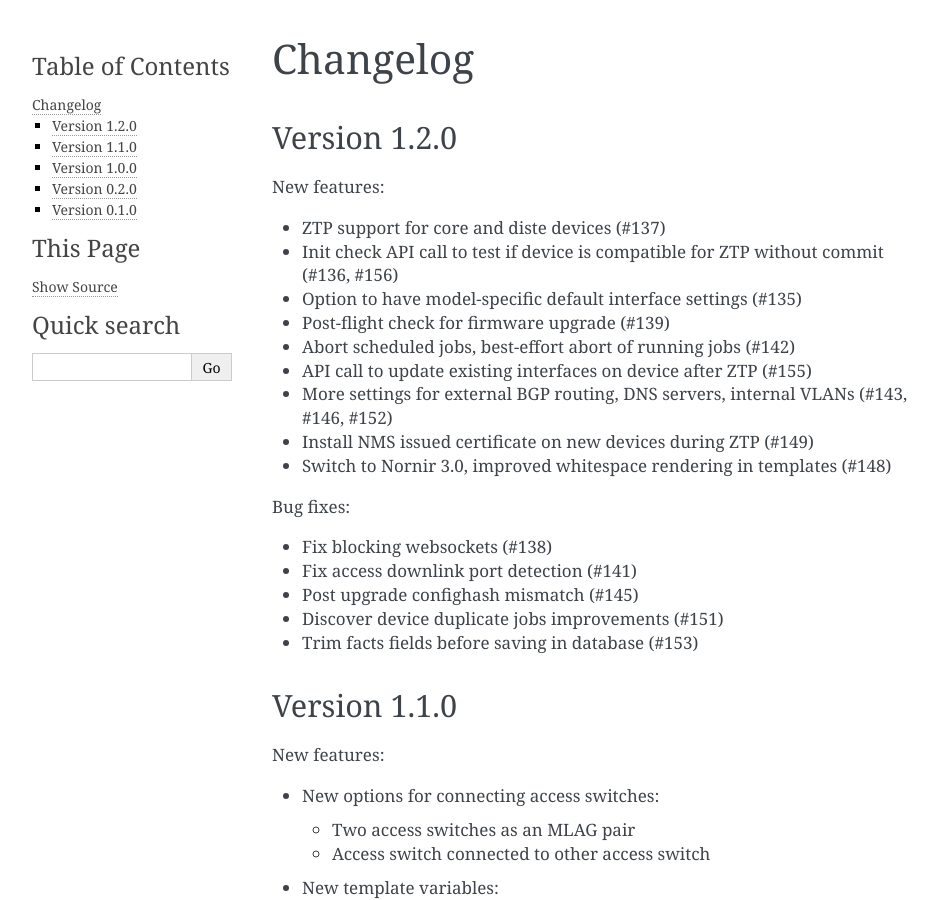
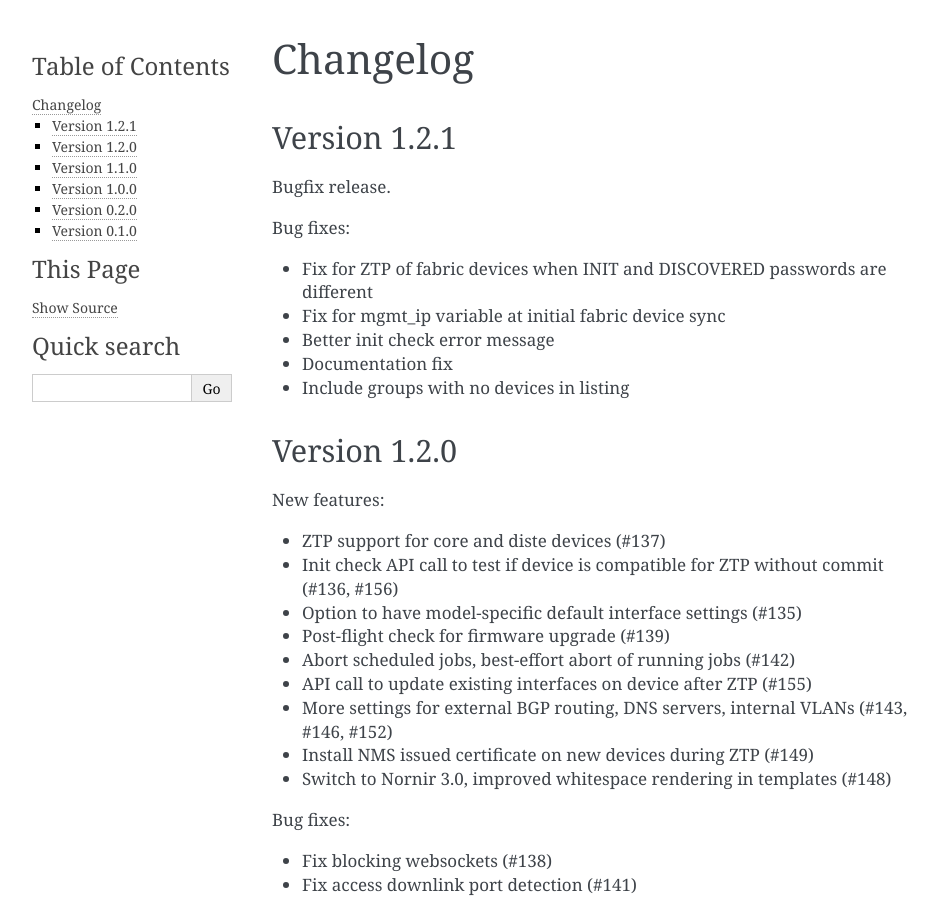
Before and after one commit to SUNET/cnaas-nms, a Sphinx documentation site: the page built from docs/changelog/index.rst, in a window 1280 px wide and 900 px high. Shown: the whole window, without its empty margins (148-1086 px from the left). Built offline with Sphinx 7.4.7, drawn with Linux system fonts in a browser that asks for light colours.

Commit message:
1.2.1 fixes

```diff
--- a/docs/changelog/index.rst
+++ b/docs/changelog/index.rst
@@ -1,5 +1,18 @@
 Changelog
 =========
+
+Version 1.2.1
+-------------
+
+Bugfix release.
+
+Bug fixes:
+
+- Fix for ZTP of fabric devices when INIT and DISCOVERED passwords are different
+- Fix for mgmt_ip variable at initial fabric device sync
+- Better init check error message
+- Documentation fix
+- Include groups with no devices in listing
 
 Version 1.2.0
 -------------
```
